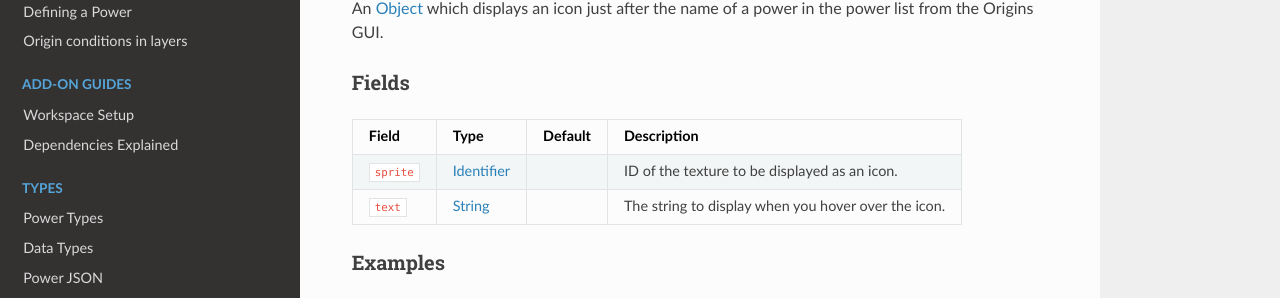
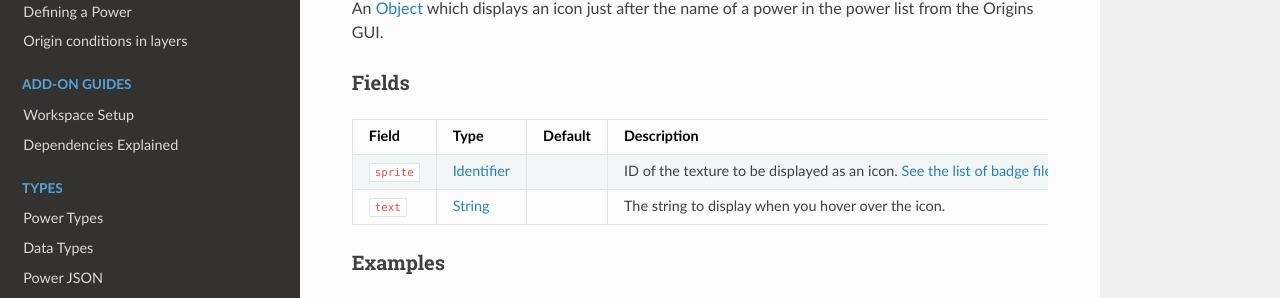
Before and after one commit to apace100/origins-docs, an MkDocs documentation site: the page built from docs/data_types/badge.md, in a window 1280 px wide and 984 px high. Shown: the part 211-509 px from the top of the window. Built offline with MkDocs 1.6.1, drawn with Linux system fonts in a browser that asks for light colours; nearby versions of some CDN libraries.

Commit message:
Update badge.md

```diff
--- a/docs/data_types/badge.md
+++ b/docs/data_types/badge.md
@@ -13,7 +13,7 @@ An [Object](object.md) which displays an icon just after the name of a power in
 
 Field | Type | Default | Description
 ------|------|---------|-------------
-`sprite` | [Identifier](identifier.md) | | ID of the texture to be displayed as an icon.
+`sprite` | [Identifier](identifier.md) | | ID of the texture to be displayed as an icon. [See the list of badge files](../misc/sprites.md)
 `text` | [String](string.md) | | The string to display when you hover over the icon.
 
 ### Examples
```
